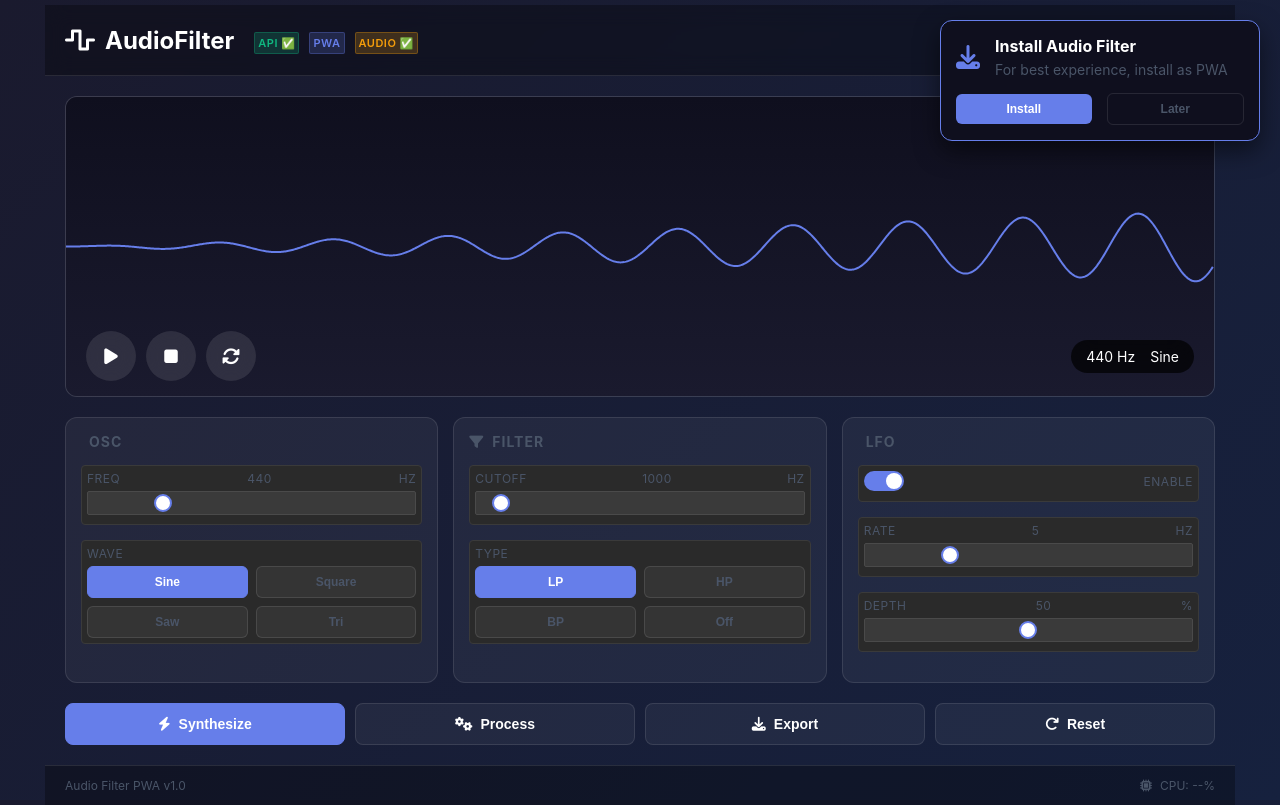
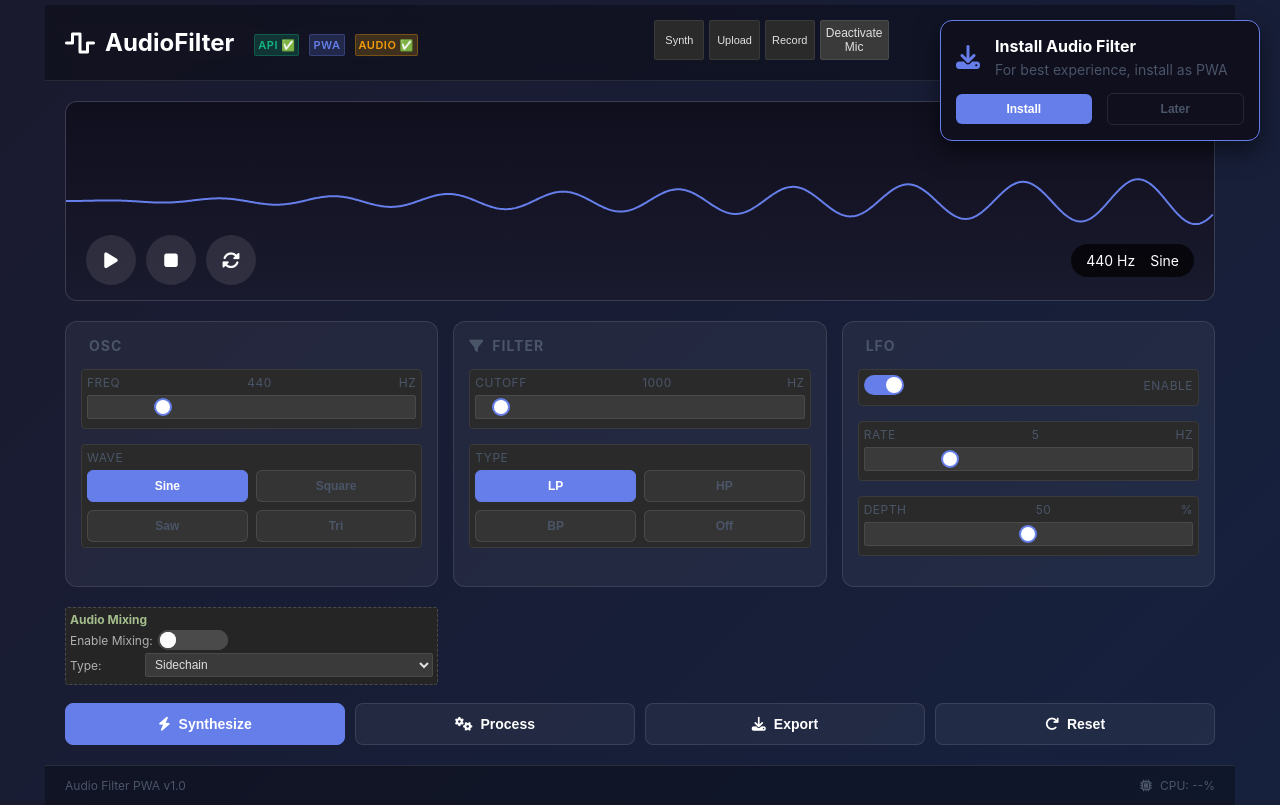
Before and after one commit to yus/audio-filter-pwa, a Flask app: page / in a window 1280 px wide. Run offline with Flask 3, Linux system fonts and the light colour scheme.

Commit message:
Update index.html

```diff
--- a/templates/index.html
+++ b/templates/index.html
@@ -58,6 +58,12 @@
                     <span id="pwaStatus" class="status pwa">PWA</span>
                     <span id="audioStatus" class="status audio">Audio</span>
                 </div>
+            </div>
+            <div class="audio-source">
+                <button class="source-btn" onclick="setAudioSource('synthesized')">Synth</button>
+                <button class="source-btn" onclick="setAudioSource('uploaded')">Upload</button>
+                <button class="source-btn" onclick="setAudioSource('recorded')">Record</button>
+                <button onclick="deactivateRecording()">Deactivate Mic</button>
             </div>
             <div class="header-right">
                 <button id="recordBtn" class="btn-icon" title="Record">
@@ -153,6 +159,24 @@
                         <input type="range" id="lfoDepth" min="0" max="100" value="50" step="1">
                     </div>
                 </div>
+                <!-- Mixing Controls -->
+                <div class="mixing-controls">
+                    <h4>Audio Mixing</h4>
+                    <div class="control-row">
+                        <label>Enable Mixing:</label>
+                        <label class="toggle-switch">
+                            <input type="checkbox" id="mixingToggle">
+                            <span class="toggle-slider"></span>
+                        </label>
+                    </div>
+                    <div class="control-row">
+                        <label>Type:</label>
+                        <select id="modulationType">
+                            <option value="sidechain">Sidechain</option>
+                            <option value="tremolo">Tremolo</option>
+                        </select>
+                    </div>
+                </div>
             </div>
 
             <!-- Bottom Action Bar -->
```
